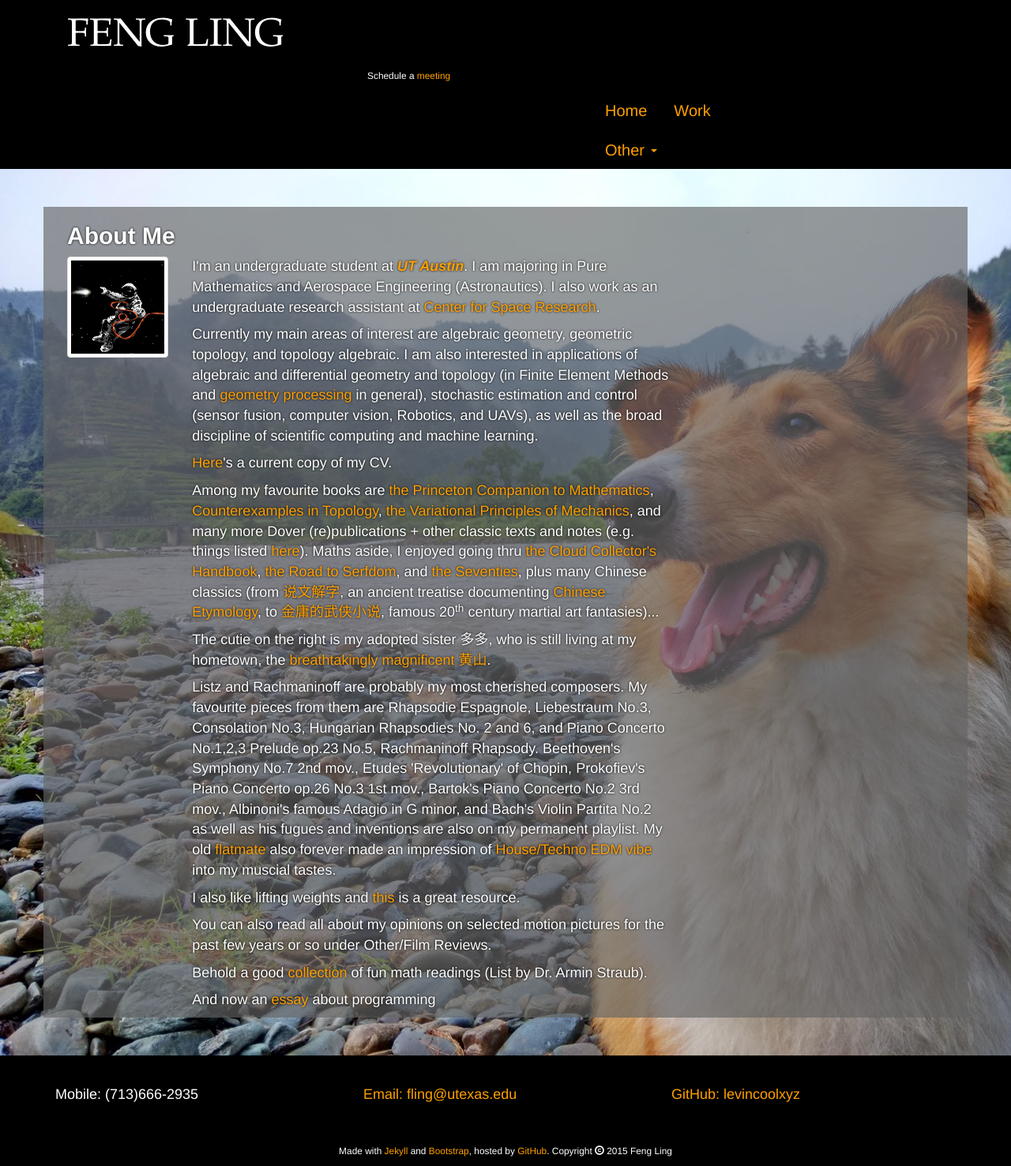
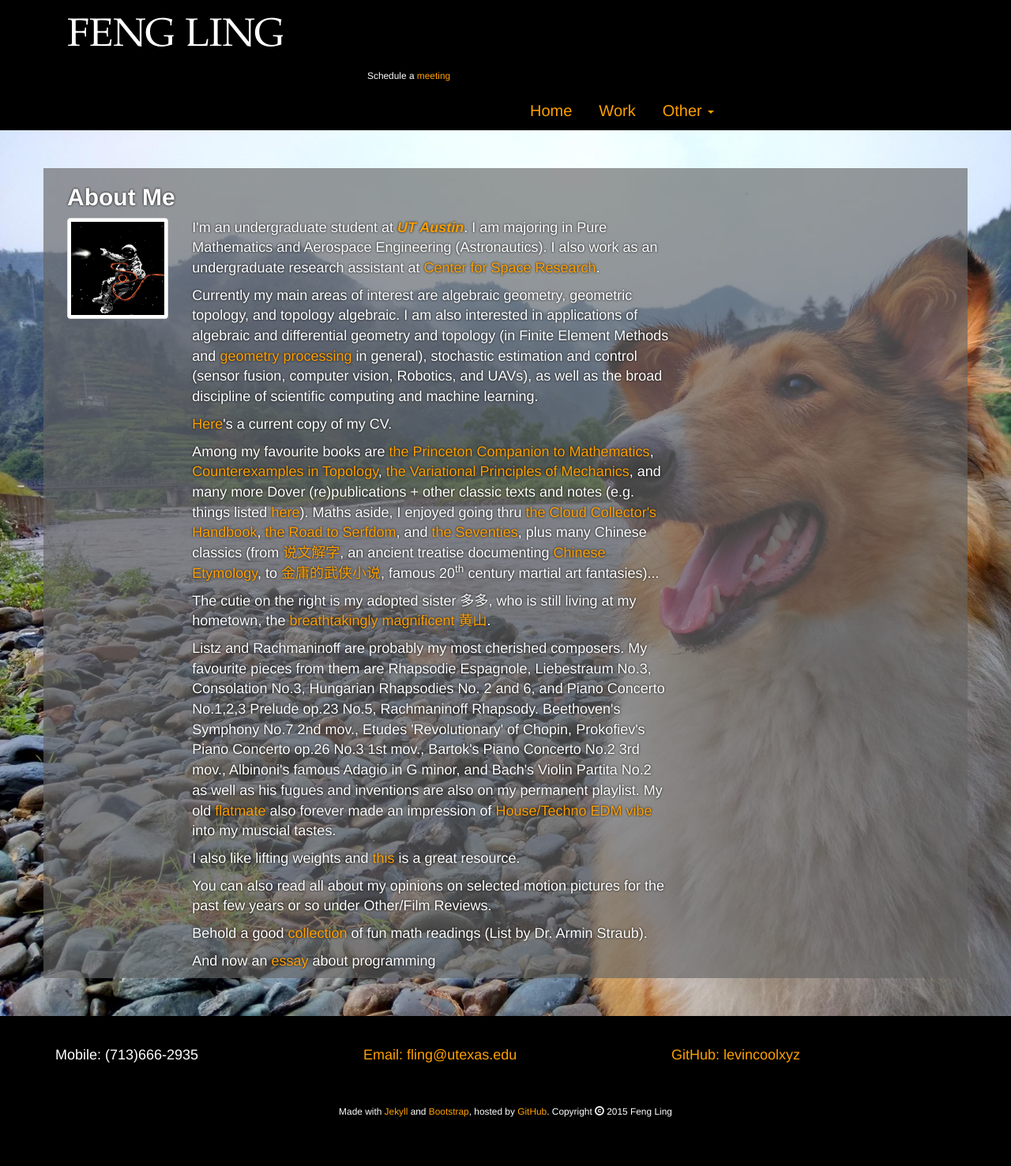
Before and after one commit to levincoolxyz/levincoolxyz.github.io, a Jekyll site: the page built from index.html, in a window 1280 px wide. Shown: the whole page at 79% size. Built offline with Jekyll 4.4.1, drawn with Linux system fonts in a browser that asks for light colours; comment, search, counter and statistics services are not loaded; after the commit the page ends 1427 px from its top, so only the background shows below that.

Commit message:
new commit

```diff
--- a/_layouts/default.html
+++ b/_layouts/default.html
@@ -26,7 +26,7 @@
 					<div id="appoint" class="col-md-2">
 						<p><small>Schedule a <a href="http://fengfeng.youcanbook.me">meeting</a></p></small>
 					</div>
-					<div class="col-md-3 col-md-offset-7">
+					<div class="col-md-4 col-md-offset-6">
 						<ul class="nav nav-tabs">
 							<li id="hometab" ><a href="/">Home</a></li>
 							<li id="cvtab" ><a href="/cv">Work</a></li>
```
